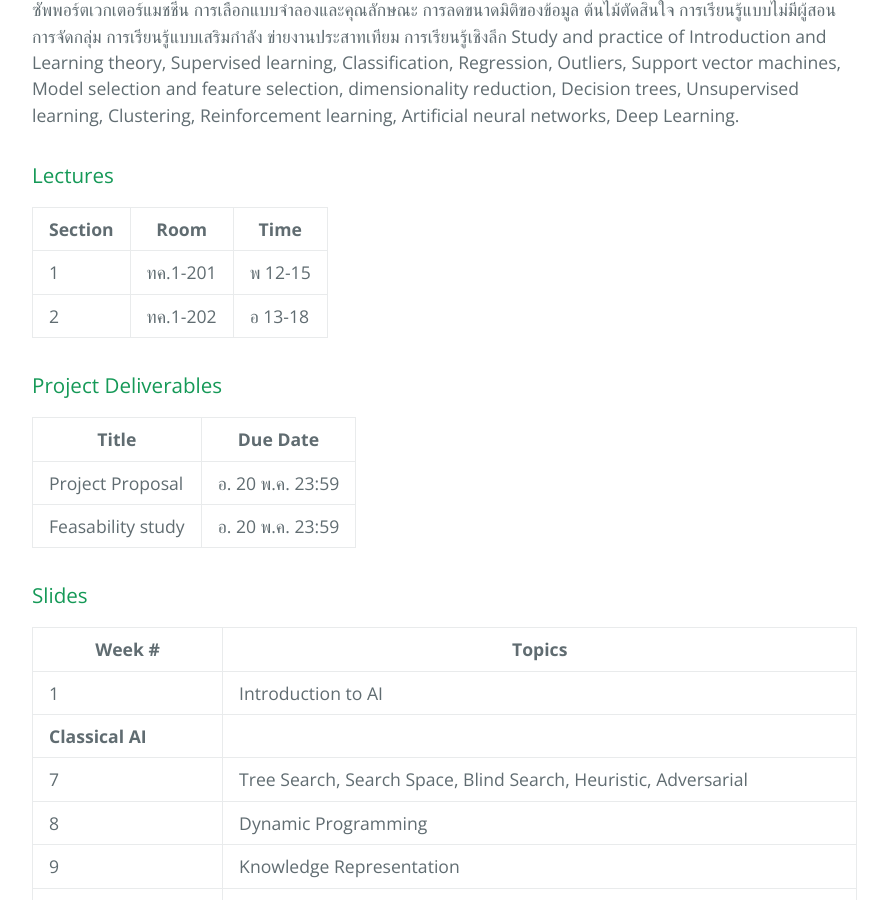
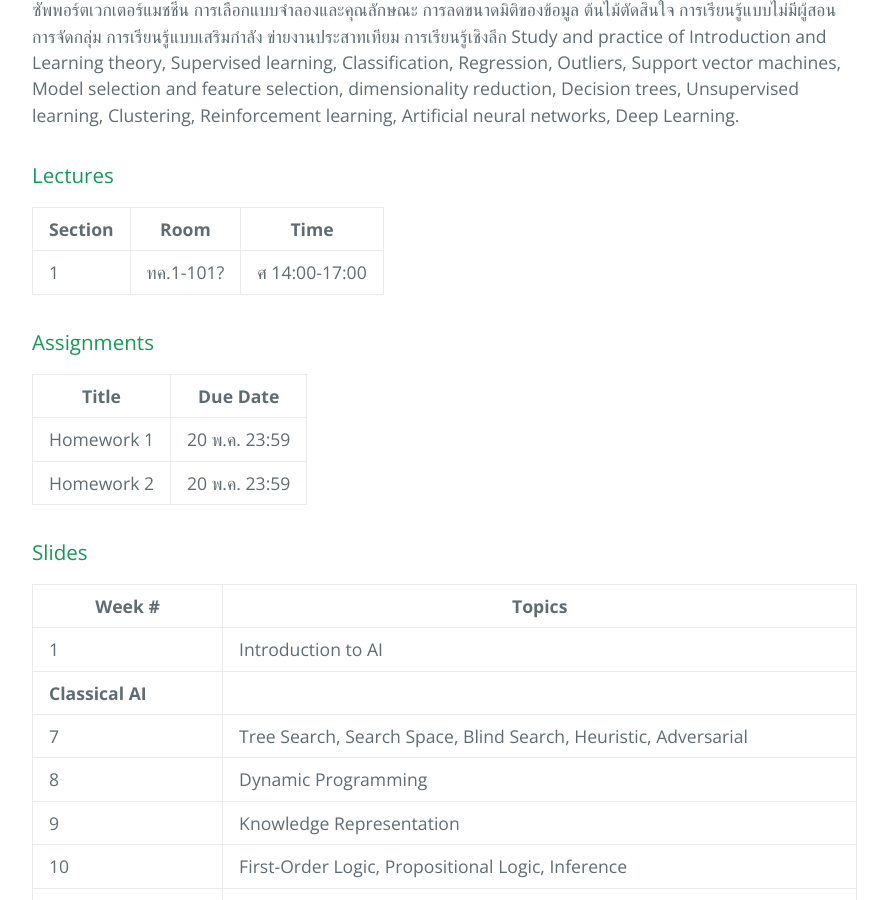
Before and after one commit to pratch/ml_course, a Jekyll site: the page built from index.md, in a window 1280 px wide and 900 px high, scrolled down 804 px. Shown: the whole window, without its empty margins (192-1080 px from the left). Built offline with Jekyll 4.4.1, drawn with Linux system fonts in a browser that asks for light colours.

Commit message:
Update index.md

```diff
--- a/index.md
+++ b/index.md
@@ -26,15 +26,14 @@ Study and practice of Introduction and Learning theory, Supervised learning, Cla
 
 | Section | Room | Time |
 | --- | --- | --- |
-| 1 | ทค.1-201 | พ 12-15 |
-| 2 | ทค.1-202 | อ 13-18 |
+| 1 | ทค.1-101? | ศ 14:00-17:00 |
 
-### Project Deliverables
+### Assignments
 
 | Title | Due Date |
 | --- | --- |
-| Project Proposal | อ. 20 พ.ค. 23:59 |
-| Feasability study | อ. 20 พ.ค. 23:59 |
+| Homework 1 | 20 พ.ค. 23:59 |
+| Homework 2 | 20 พ.ค. 23:59 |
 
 ### Slides
 
```
